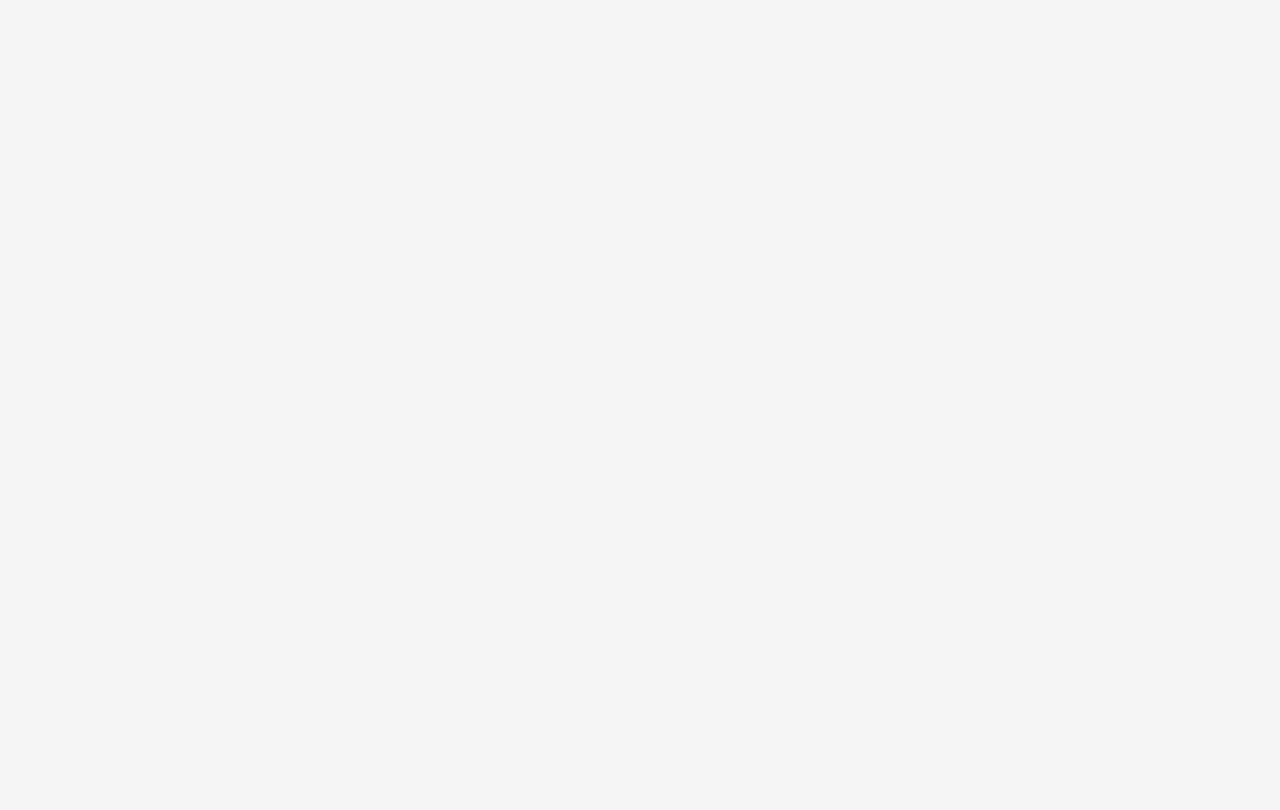
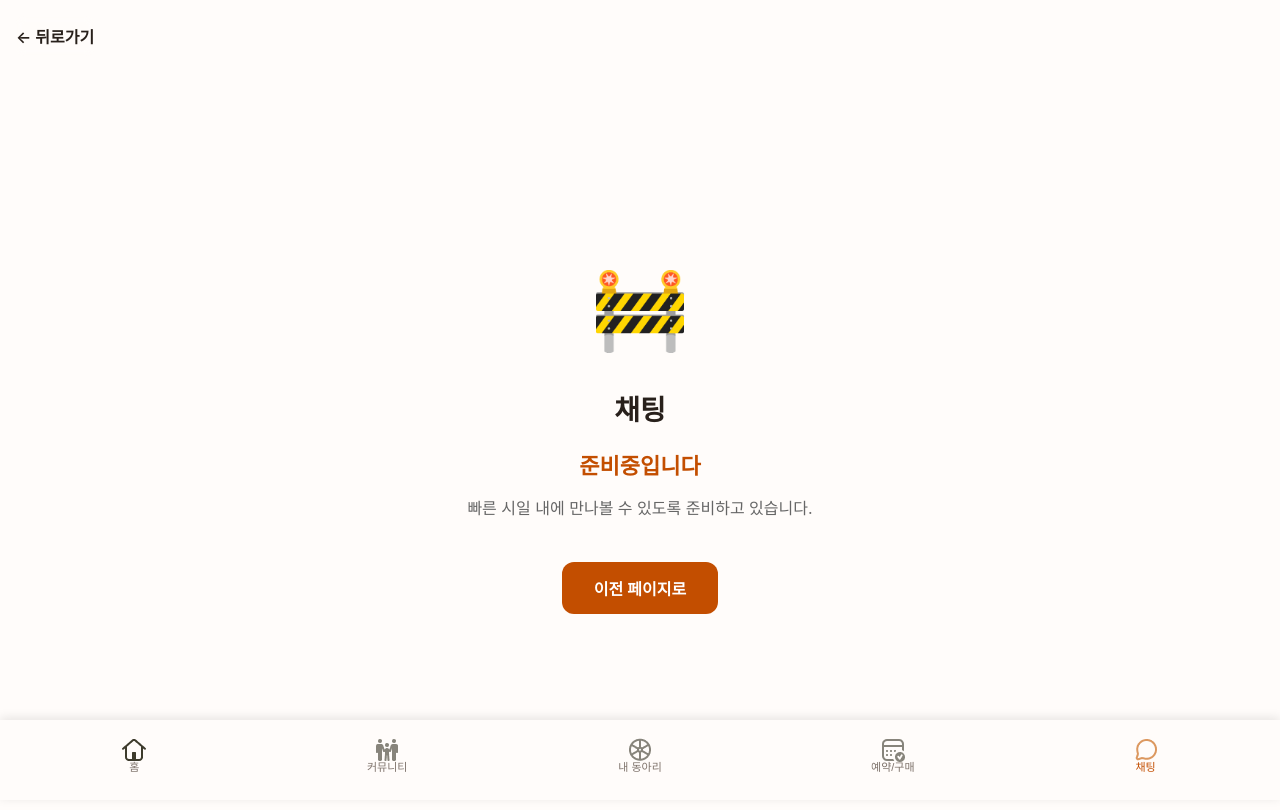
Before and after one commit to hyeonhakjang/admin_group_proto, a React (Create React App) app: page /chat in a window 1280 px wide. Before the commit this address had no page. Shown: the top 810 px of the page. Built offline with nearby package versions, Linux system fonts and the light colour scheme.

Commit message:
feat: add coming soon pages for booking and chat tabs

```diff
--- a/src/App.tsx
+++ b/src/App.tsx
@@ -15,6 +15,7 @@ import ClubSignupScreen from "./components/ClubSignupScreen";
 import PersonalSignupScreen from "./components/PersonalSignupScreen";
 import SocialPersonalSignupScreen from "./components/SocialPersonalSignupScreen";
 import PostDetailScreen from "./components/PostDetailScreen";
+import ComingSoonScreen from "./components/ComingSoonScreen";
 import "./App.css";
 
 function App() {
@@ -54,10 +55,12 @@ function App() {
             path="/signup/social-personal"
             element={<SocialPersonalSignupScreen />}
           />
+          <Route path="/community/post/:id" element={<PostDetailScreen />} />
           <Route
-            path="/community/post/:id"
-            element={<PostDetailScreen />}
+            path="/booking"
+            element={<ComingSoonScreen title="예약/구매" />}
           />
+          <Route path="/chat" element={<ComingSoonScreen title="채팅" />} />
         </Routes>
       </div>
     </BrowserRouter>
--- a/src/components/BottomTabBar.css
+++ b/src/components/BottomTabBar.css
@@ -85,7 +85,8 @@
   color: #c34e00;
 }
 
-.tab.active .icon {
+.tab.active .icon,
+.icon.active {
   filter: brightness(0) saturate(100%) invert(35%) sepia(100%) saturate(2000%)
     hue-rotate(15deg) brightness(90%) contrast(100%);
 }
--- a/src/components/BottomTabBar.tsx
+++ b/src/components/BottomTabBar.tsx
@@ -1,5 +1,5 @@
 import React from "react";
-import { Link, useLocation } from "react-router-dom";
+import { Link, useLocation, useNavigate } from "react-router-dom";
 import "./BottomTabBar.css";
 
 // 이미지 상수들
@@ -11,6 +11,7 @@ const imgIcon4 = "/chat.png"; // 채팅 아이콘
 
 const BottomTabBar: React.FC = () => {
   const location = useLocation();
+  const navigate = useNavigate();
 
   return (
     <div
@@ -80,21 +81,51 @@ const BottomTabBar: React.FC = () => {
         </Link>
 
         {/* Booking/Purchase Tab */}
-        <div className="tab" data-name="tab4?" data-node-id="9:499">
+        <div
+          className={`tab ${location.pathname === "/booking" ? "active" : ""}`}
+          data-name="tab4?"
+          data-node-id="9:499"
+          onClick={() => navigate("/booking")}
+          style={{ cursor: "pointer" }}
+        >
           <div className="tab-icon" data-name="Icon" data-node-id="9:508">
-            <img alt="Booking Icon" className="icon" src={imgIcon3} />
+            <img
+              alt="Booking Icon"
+              className={`icon ${location.pathname === "/booking" ? "active" : ""}`}
+              src={imgIcon3}
+            />
           </div>
-          <p className="tab-label" data-node-id="9:501">
+          <p
+            className={`tab-label ${
+              location.pathname === "/booking" ? "active" : ""
+            }`}
+            data-node-id="9:501"
+          >
             예약/구매
           </p>
         </div>
 
         {/* Chat Tab */}
-        <div className="tab" data-name="tab5?" data-node-id="9:479">
+        <div
+          className={`tab ${location.pathname === "/chat" ? "active" : ""}`}
+          data-name="tab5?"
+          data-node-id="9:479"
+          onClick={() => navigate("/chat")}
+          style={{ cursor: "pointer" }}
+        >
           <div className="tab-icon" data-name="Icon" data-node-id="9:486">
-            <img alt="Chat Icon" className="icon" src={imgIcon4} />
+            <img
+              alt="Chat Icon"
+              className={`icon ${location.pathname === "/chat" ? "active" : ""}`}
+              src={imgIcon4}
+            />
           </div>
-          <p className="tab-label" data-node-id="9:481">
+          <p
+            className={`tab-label ${
+              location.pathname === "/chat" ? "active" : ""
+            }`}
+            data-node-id="9:481"
+          >
             채팅
           </p>
         </div>
--- /dev/null
+++ b/src/components/ComingSoonScreen.css
@@ -0,0 +1,161 @@
+/* 준비중 화면 전체 */
+.coming-soon-screen {
+  background-color: #fffcfa;
+  display: flex;
+  flex-direction: column;
+  align-items: flex-start;
+  position: relative;
+  width: 100%;
+  min-height: calc(100vh + 100px);
+  padding-bottom: 100px;
+  font-family: "Inter", "Noto Sans KR", sans-serif;
+  overflow-x: hidden;
+}
+
+/* 헤더 (뒤로가기 버튼) */
+.coming-soon-header-back {
+  position: relative;
+  top: 0;
+  left: 0;
+  right: 0;
+  background-color: #fffcfa;
+  z-index: 100;
+  padding: clamp(12px, 3vw, 16px);
+  display: flex;
+  align-items: center;
+  min-height: 64px;
+  pointer-events: none;
+  width: 100%;
+  box-sizing: border-box;
+  flex-shrink: 0;
+}
+
+.back-btn {
+  background: transparent;
+  border: none;
+  font-family: "Inter", "Noto Sans KR", sans-serif;
+  font-weight: 600;
+  font-size: clamp(14px, 3.5vw, 16px);
+  color: #28201b;
+  cursor: pointer;
+  padding: 8px 0;
+  pointer-events: auto;
+}
+
+.back-btn:hover {
+  color: #c34e00;
+}
+
+/* 준비중 콘텐츠 */
+.coming-soon-content {
+  flex: 1;
+  width: 100%;
+  display: flex;
+  flex-direction: column;
+  align-items: center;
+  justify-content: center;
+  padding: clamp(40px, 10vw, 60px) clamp(20px, 5vw, 40px);
+  min-height: calc(100vh - 164px);
+}
+
+.coming-soon-icon {
+  font-size: clamp(64px, 16vw, 80px);
+  margin-bottom: clamp(24px, 6vw, 32px);
+}
+
+.coming-soon-title {
+  font-family: "Inter", "Noto Sans KR", sans-serif;
+  font-weight: 700;
+  font-size: clamp(24px, 6vw, 28px);
+  color: #28201b;
+  margin: 0 0 clamp(16px, 4vw, 20px) 0;
+  text-align: center;
+}
+
+.coming-soon-message {
+  font-family: "Inter", "Noto Sans KR", sans-serif;
+  font-weight: 600;
+  font-size: clamp(18px, 4.5vw, 22px);
+  color: #c34e00;
+  margin: 0 0 clamp(12px, 3vw, 16px) 0;
+  text-align: center;
+}
+
+.coming-soon-description {
+  font-family: "Inter", "Noto Sans KR", sans-serif;
+  font-weight: 400;
+  font-size: clamp(14px, 3.5vw, 16px);
+  color: #666666;
+  margin: 0 0 clamp(32px, 8vw, 40px) 0;
+  text-align: center;
+  line-height: 1.6;
+  max-width: 400px;
+}
+
+.coming-soon-back-button {
+  padding: clamp(12px, 3vw, 14px) clamp(24px, 6vw, 32px);
+  background: #c34e00;
+  color: white;
+  border: none;
+  border-radius: 12px;
+  font-family: "Inter", "Noto Sans KR", sans-serif;
+  font-weight: 600;
+  font-size: clamp(14px, 3.5vw, 16px);
+  cursor: pointer;
+  transition: all 0.2s ease;
+}
+
+.coming-soon-back-button:hover {
+  background: #a03f00;
+}
+
+.coming-soon-back-button:active {
+  transform: scale(0.98);
+}
+
+/* 반응형 */
+@media (max-width: 480px) {
+  .coming-soon-content {
+    padding: clamp(32px, 8vw, 40px) clamp(16px, 4vw, 20px);
+  }
+
+  .coming-soon-icon {
+    font-size: 56px;
+  }
+}
+
+@media (max-width: 360px) {
+  .coming-soon-content {
+    padding: clamp(24px, 6vw, 32px) clamp(12px, 3vw, 16px);
+  }
+
+  .coming-soon-icon {
+    font-size: 48px;
+  }
+
+  .coming-soon-title {
+    font-size: 20px;
+  }
+
+  .coming-soon-message {
+    font-size: 16px;
+  }
+}
+
+@media (max-width: 320px) {
+  .coming-soon-icon {
+    font-size: 40px;
+  }
+
+  .coming-soon-title {
+    font-size: 18px;
+  }
+
+  .coming-soon-message {
+    font-size: 15px;
+  }
+
+  .coming-soon-description {
+    font-size: 13px;
+  }
+}
--- /dev/null
+++ b/src/components/ComingSoonScreen.tsx
@@ -0,0 +1,42 @@
+import React from "react";
+import { useNavigate } from "react-router-dom";
+import BottomTabBar from "./BottomTabBar";
+import "./ComingSoonScreen.css";
+
+interface ComingSoonScreenProps {
+  title: string;
+}
+
+const ComingSoonScreen: React.FC<ComingSoonScreenProps> = ({ title }) => {
+  const navigate = useNavigate();
+
+  return (
+    <div className="coming-soon-screen" data-name="준비중 화면">
+      {/* 헤더: 뒤로가기 버튼 */}
+      <div className="coming-soon-header-back">
+        <button className="back-btn" onClick={() => navigate(-1)}>
+          ← 뒤로가기
+        </button>
+      </div>
+
+      <div className="coming-soon-content">
+        <div className="coming-soon-icon">🚧</div>
+        <h1 className="coming-soon-title">{title}</h1>
+        <p className="coming-soon-message">준비중입니다</p>
+        <p className="coming-soon-description">
+          빠른 시일 내에 만나볼 수 있도록 준비하고 있습니다.
+        </p>
+        <button
+          className="coming-soon-back-button"
+          onClick={() => navigate(-1)}
+        >
+          이전 페이지로
+        </button>
+      </div>
+
+      <BottomTabBar />
+    </div>
+  );
+};
+
+export default ComingSoonScreen;
```
